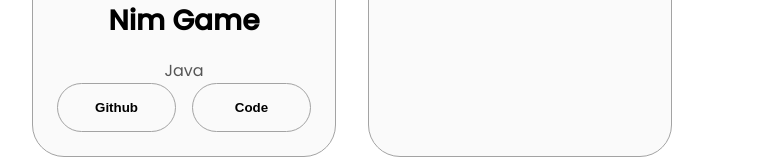
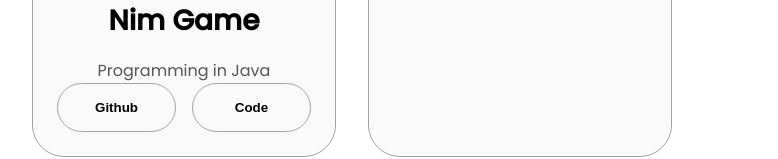
Before and after one commit to mariaata/Personal.html, a plain HTML site: page assets/index.html in a window 1280 px wide. Shown: the part 3328-3487 px from the top of the page, without its empty margins (288-1066 px from the left). Drawn offline with Linux system fonts and the light colour scheme.

Commit message:
Update index.html

```diff
--- a/assets/index.html
+++ b/assets/index.html
@@ -267,7 +267,7 @@
             />
           </div>
           <h2 class="experience-sub-title project-title">Nim Game</h2>
-          <p>Java</p>
+          <p>Programming in Java</p>
           <div class="button-container">
             <button
               class="button button-color-2 project-button"
```
